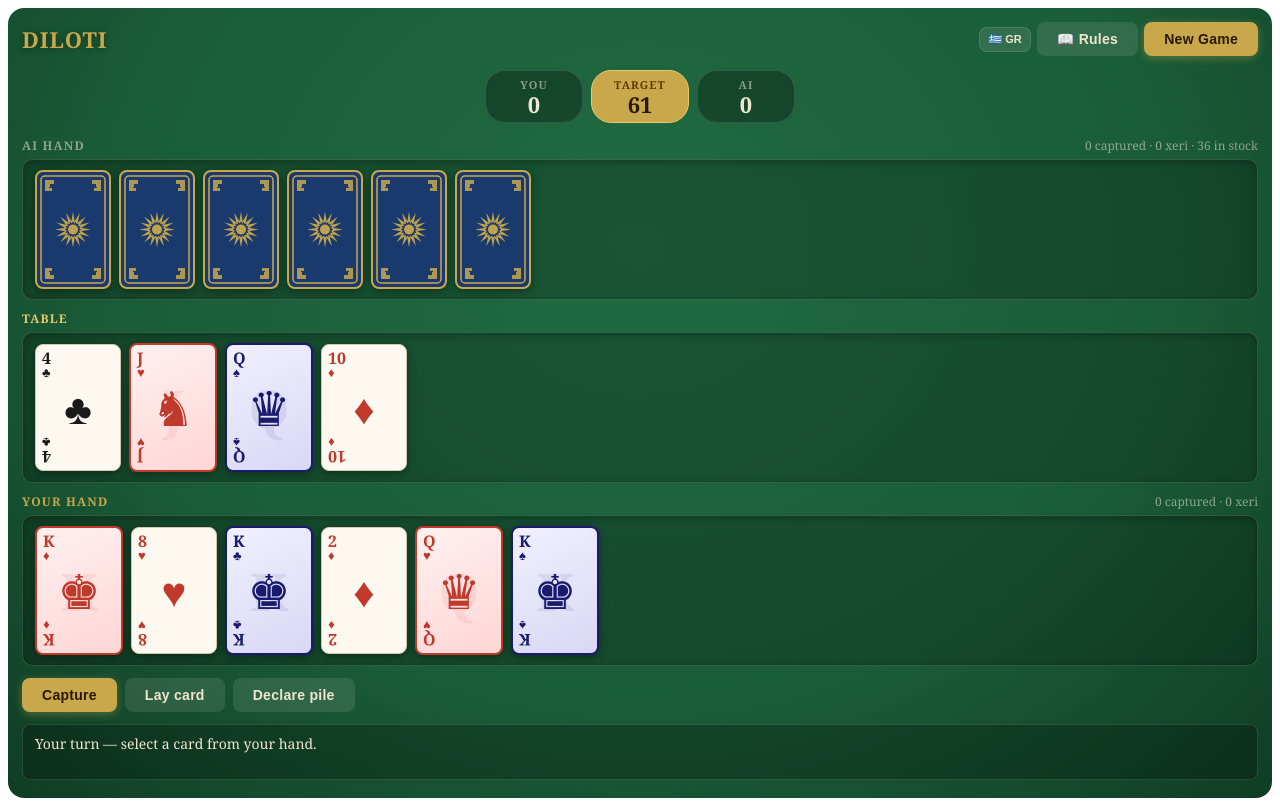
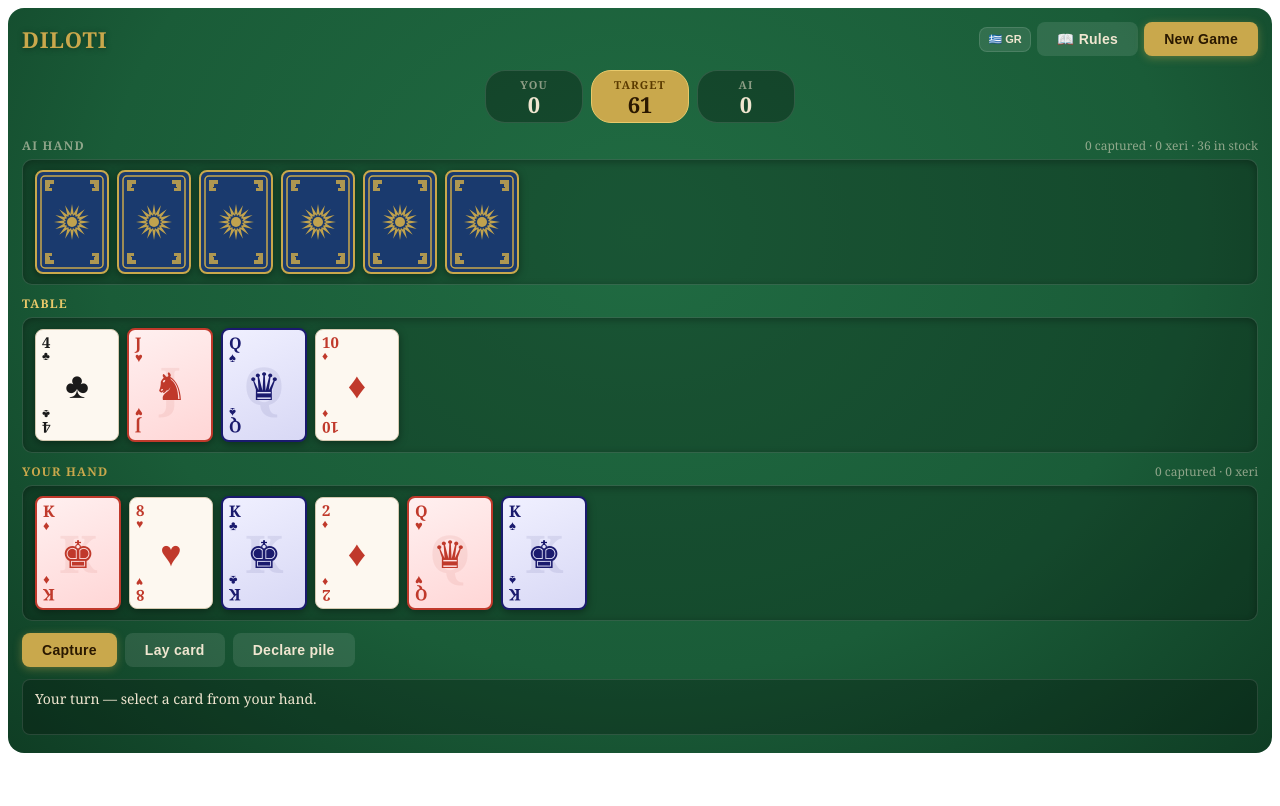
Before and after one commit to thegeorge2318/diloti, a React (Vite) app: page / in a window 1280 px wide. Built offline with nearby package versions, Linux system fonts and the light colour scheme.

Commit message:
Update App.jsx

```diff
--- a/src/App.jsx
+++ b/src/App.jsx
@@ -133,7 +133,7 @@ function findCombos(value, tableCards) {
 // ── Card component ────────────────────────────────────────────────────────────
 function Card({card, selected, tableSelected, onClick, faceDown}) {
   const isRed = RED_SUITS.includes(card?.suit);
-  const W=72, H=115;
+  const W=70, H=100;
 
   const shadow = selected
     ? `0 0 0 3px ${C.selected}, 0 6px 20px rgba(0,0,0,0.5)`
@@ -197,7 +197,7 @@ function Card({card, selected, tableSelected, onClick, faceDown}) {
         <span style={{fontSize:16,fontWeight:800,color:faceColor}}>{card.rank}</span>
         <span style={{fontSize:13,color:faceColor}}>{card.suit}</span>
       </div>
-      <div style={{textAlign:"center",fontSize:48,lineHeight:1,position:"relative",color:faceColor}}>{faceSymbol}</div>
+      <div style={{textAlign:"center",fontSize:38,lineHeight:1,position:"relative",color:faceColor}}>{faceSymbol}</div>
       <div style={{display:"flex",flexDirection:"column",alignItems:"flex-end",lineHeight:1,transform:"rotate(180deg)",position:"relative"}}>
         <span style={{fontSize:16,fontWeight:800,color:faceColor}}>{card.rank}</span>
         <span style={{fontSize:13,color:faceColor}}>{card.suit}</span>
@@ -206,15 +206,15 @@ function Card({card, selected, tableSelected, onClick, faceDown}) {
   );
 
   return (
-    <div style={{...base, background:C.cream, border:`1.5px solid #d4c9b0`, display:"flex", flexDirection:"column", justifyContent:"space-between", padding:"5px 6px"}} onClick={onClick}>
-      <div style={{display:"flex",flexDirection:"column",alignItems:"flex-start",lineHeight:1}}>
-        <span style={{fontSize:16,fontWeight:700,color:isRed?C.red:"#1a1a1a"}}>{card.rank}</span>
-        <span style={{fontSize:13,color:isRed?C.red:"#1a1a1a"}}>{card.suit}</span>
+    <div style={{...base, background:C.cream, border:`1.5px solid #d4c9b0`, display:"flex", flexDirection:"column", justifyContent:"space-between", padding:"5px 6px", overflow:"hidden"}} onClick={onClick}>
+      <div style={{display:"flex",flexDirection:"column",alignItems:"flex-start",lineHeight:1,flexShrink:0}}>
+        <span style={{fontSize:15,fontWeight:700,color:isRed?C.red:"#1a1a1a"}}>{card.rank}</span>
+        <span style={{fontSize:12,color:isRed?C.red:"#1a1a1a"}}>{card.suit}</span>
       </div>
-      <div style={{textAlign:"center",fontSize:42,color:isRed?C.red:"#1a1a1a",lineHeight:1}}>{card.suit}</div>
-      <div style={{display:"flex",flexDirection:"column",alignItems:"flex-end",lineHeight:1,transform:"rotate(180deg)"}}>
-        <span style={{fontSize:16,fontWeight:700,color:isRed?C.red:"#1a1a1a"}}>{card.rank}</span>
-        <span style={{fontSize:13,color:isRed?C.red:"#1a1a1a"}}>{card.suit}</span>
+      <div style={{textAlign:"center",fontSize:36,color:isRed?C.red:"#1a1a1a",lineHeight:1,flexShrink:0}}>{card.suit}</div>
+      <div style={{display:"flex",flexDirection:"column",alignItems:"flex-end",lineHeight:1,transform:"rotate(180deg)",flexShrink:0}}>
+        <span style={{fontSize:15,fontWeight:700,color:isRed?C.red:"#1a1a1a"}}>{card.rank}</span>
+        <span style={{fontSize:12,color:isRed?C.red:"#1a1a1a"}}>{card.suit}</span>
       </div>
     </div>
   );
```
